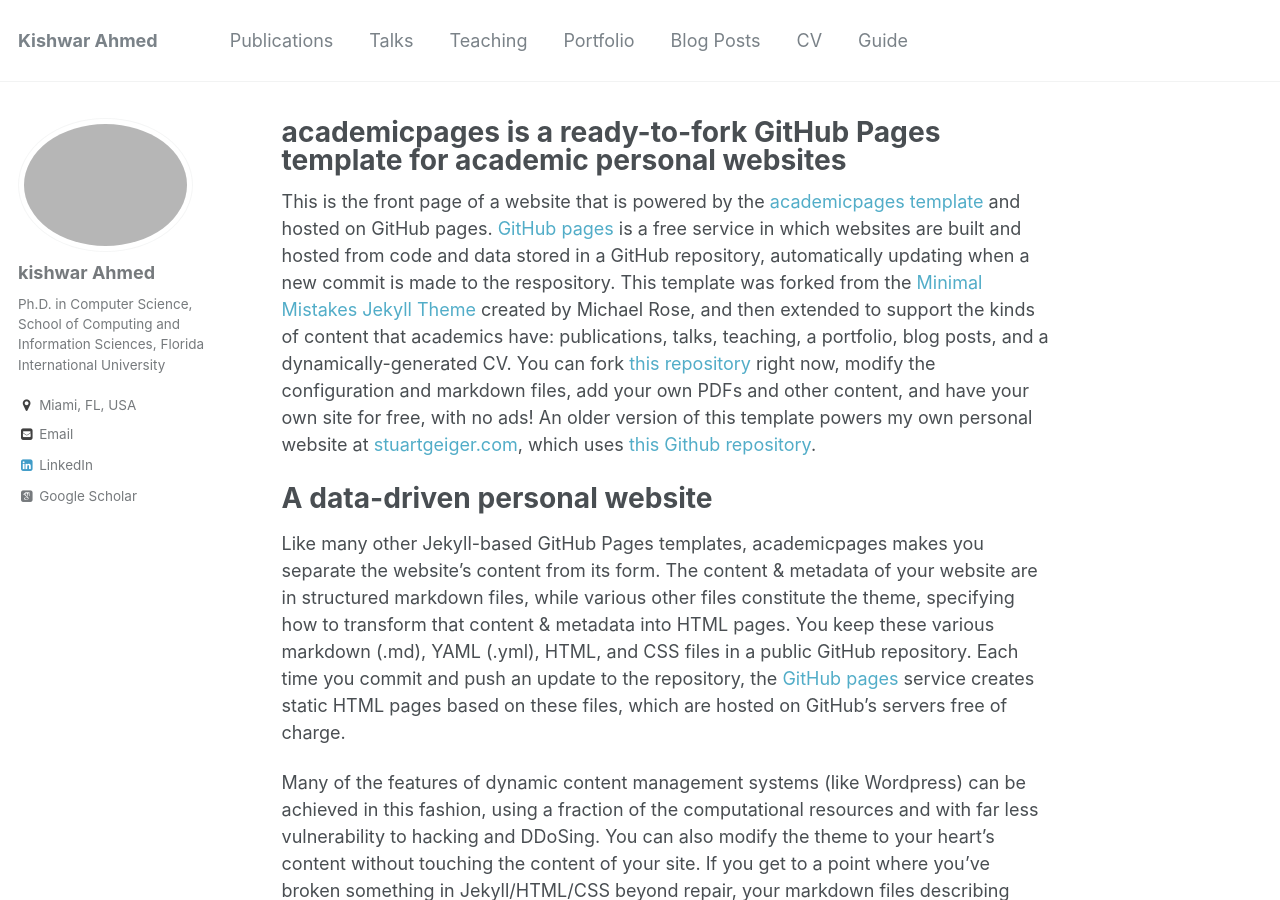
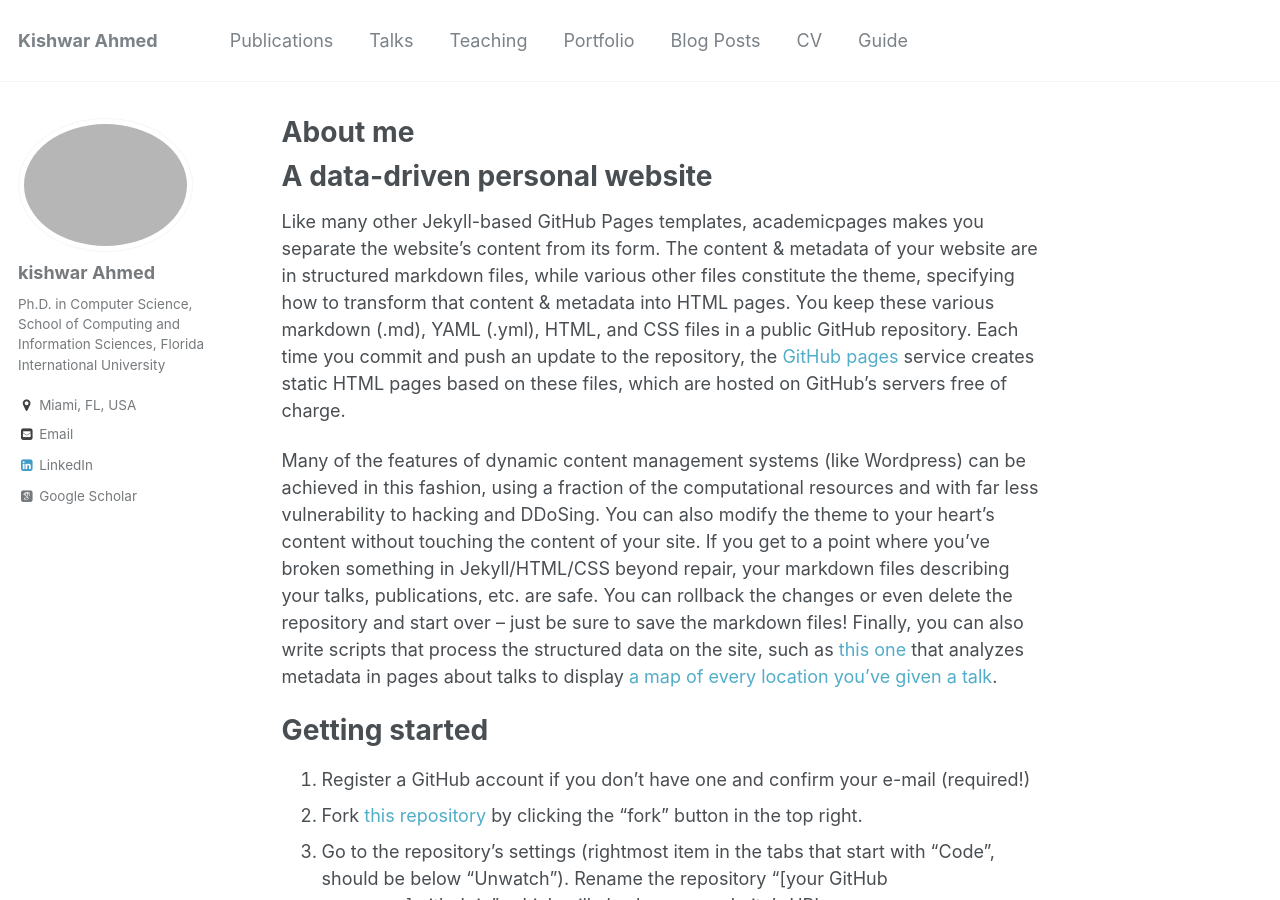
Before and after one commit to kishwarbd/kishwarbd.github.io, a Jekyll site: the page built from _pages/about.md, in a window 1280 px wide and 900 px high. Built offline with Jekyll 4.4.1, drawn with Linux system fonts in a browser that asks for light colours; some web fonts are replaced.

Commit message:
updating the front page

```diff
--- a/_pages/about.md
+++ b/_pages/about.md
@@ -1,6 +1,6 @@
 ---
 permalink: /
-title: "academicpages is a ready-to-fork GitHub Pages template for academic personal websites"
+title: "About me"
 excerpt: "About me"
 author_profile: true
 redirect_from:
@@ -8,7 +8,6 @@ redirect_from:
   - /about.html
 ---
 
-This is the front page of a website that is powered by the [academicpages template](https://github.com/academicpages/academicpages.github.io) and hosted on GitHub pages. [GitHub pages](https://pages.github.com) is a free service in which websites are built and hosted from code and data stored in a GitHub repository, automatically updating when a new commit is made to the respository. This template was forked from the [Minimal Mistakes Jekyll Theme](https://mmistakes.github.io/minimal-mistakes/) created by Michael Rose, and then extended to support the kinds of content that academics have: publications, talks, teaching, a portfolio, blog posts, and a dynamically-generated CV. You can fork [this repository](https://github.com/academicpages/academicpages.github.io) right now, modify the configuration and markdown files, add your own PDFs and other content, and have your own site for free, with no ads! An older version of this template powers my own personal website at [stuartgeiger.com](http://stuartgeiger.com), which uses [this Github repository](https://github.com/staeiou/staeiou.github.io).
 
 A data-driven personal website
 ======
```
